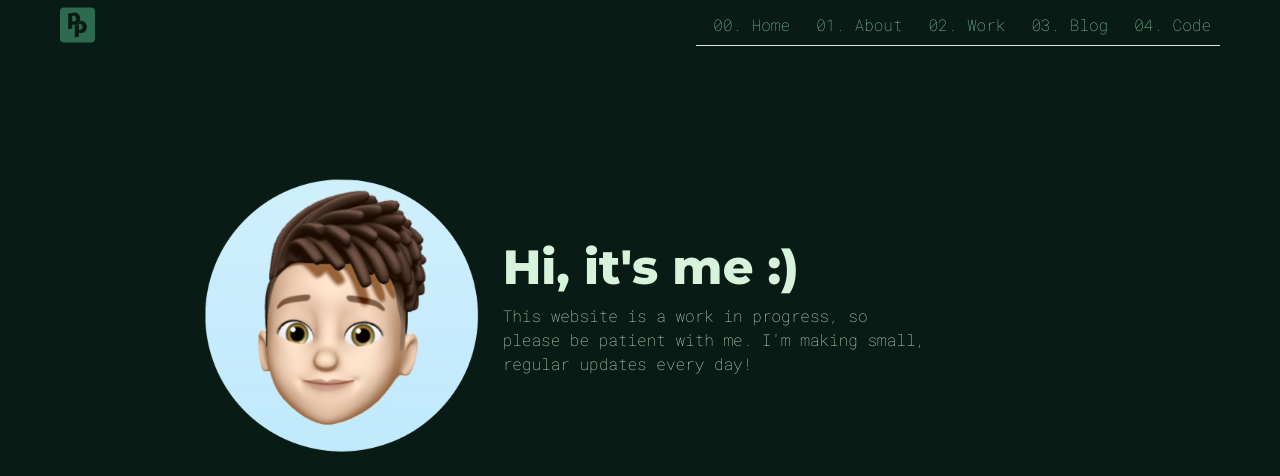
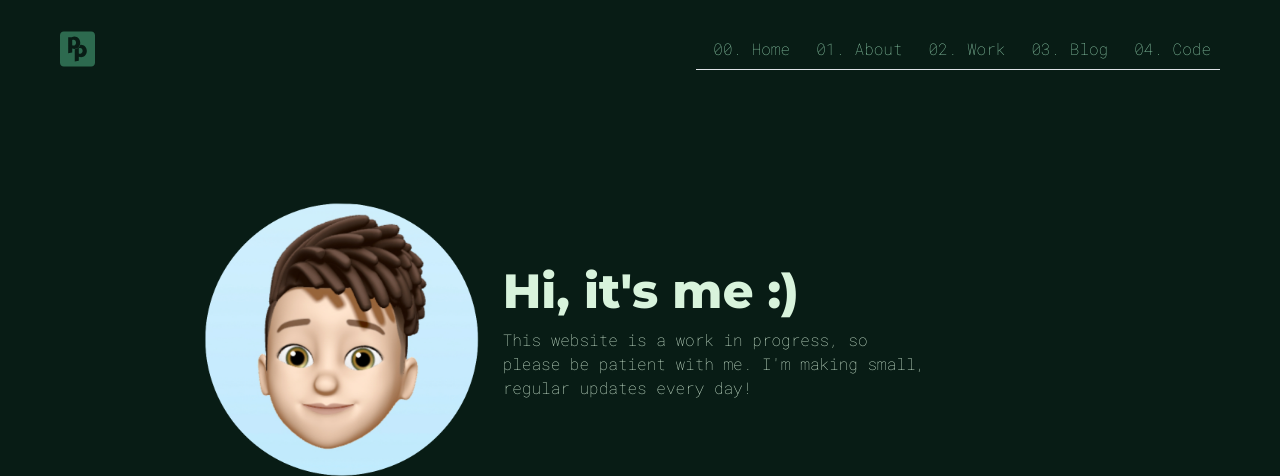
Before and after one commit to paulipotter/Flask-Website, a Flask app: page /about in a window 1280 px wide. Shown: the top 476 px of the page. Run offline with Flask 2, Linux system fonts and the light colour scheme; some libraries are stand-ins or nearby versions.

Commit message:
add top margin for nav bar

```diff
--- a/templates/header.html
+++ b/templates/header.html
@@ -24,7 +24,7 @@
     </head>
     <body>
         <!-- Responsive navbar-->
-        <nav class="navbar navbar-expand-lg navbar-dark navbar-custom mx-5">
+        <nav class="navbar navbar-expand-lg navbar-dark navbar-custom mx-5 mt-4">
             <div class="container-fluid">
                 <a class="navbar-brand" href="{{url_for('home')}}"><i class="fa-brands fa-pied-piper-pp fa-2xl"></i></a>
                 <button class="navbar-toggler" type="button" data-bs-toggle="collapse" data-bs-target="#nav-content" aria-controls="nav-content" aria-expanded="false" aria-label="Toggle navigation"><span class="navbar-toggler-icon"></span></button>
```
